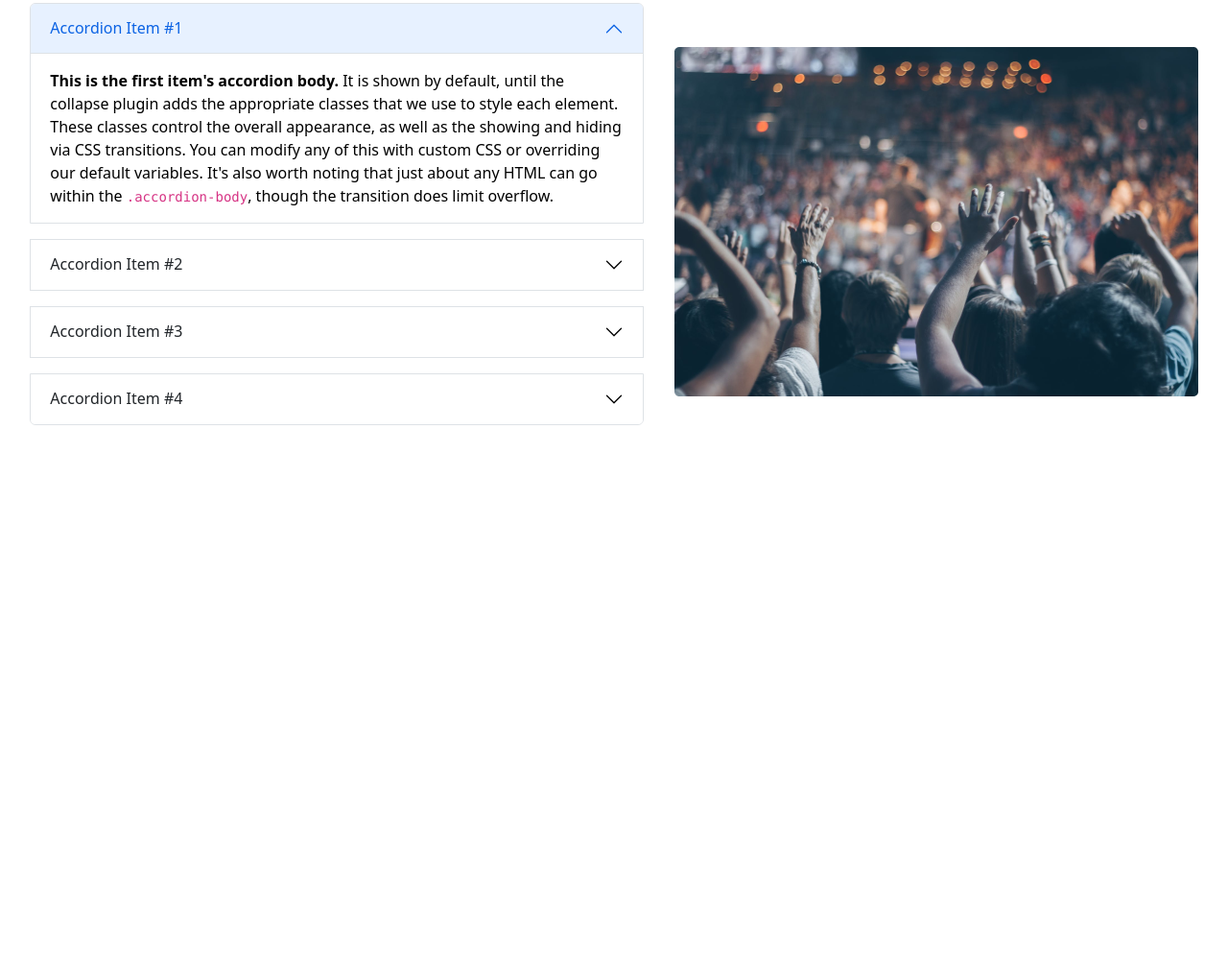
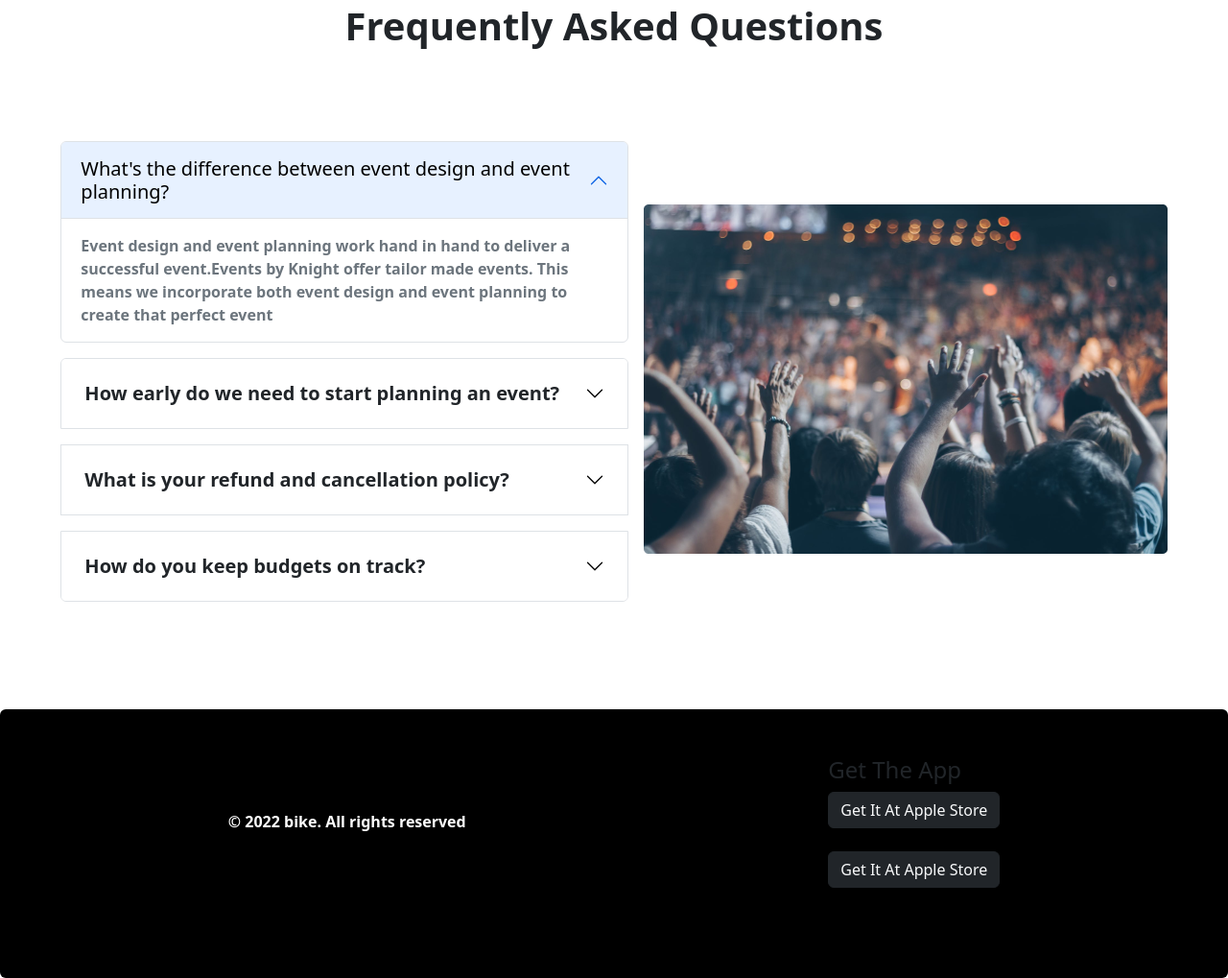
Before and after one commit to faria-r/Convention-Center-BS, a plain HTML site: page index.html in a window 1280 px wide. Shown: the part 2574-3593 px from the top of the page at 96% size. Before the commit the page ends 3081 px from the top, so only its background shows below. Drawn offline with nearby package versions, Linux system fonts and the light colour scheme.

Commit message:
all section done

```diff
--- a/index.html
+++ b/index.html
@@ -287,26 +287,30 @@
             </div>
           </div>
     </section>
-    <section class="my-5 ">
-        <h1 class="fw-bolder text-center display-6 my-5">Frequently Asked Questions</h1>
+    <section class="my-5 p-5 ">
+        <h1 class="fw-bolder text-center display-6 my-5 pb-5">Frequently Asked Questions</h1>
         <div class="accordion-container d-flex justify-content-evenly align-items-center ">
             <div class="accordion w-50" id="accordionExample">
                 <div class="accordion-item mb-3">
                   <h2 class="accordion-header" id="headingOne">
-                    <button class="accordion-button" type="button" data-bs-toggle="collapse" data-bs-target="#collapseOne" aria-expanded="true" aria-controls="collapseOne">
-                      Accordion Item #1
+                    <button class="accordion-button text-black fs-5 fw-normal" type="button" data-bs-toggle="collapse" data-bs-target="#collapseOne" aria-expanded="true" aria-controls="collapseOne">
+                        What's the difference between event design and
+                        event planning?
                     </button>
                   </h2>
                   <div id="collapseOne" class="accordion-collapse collapse show" aria-labelledby="headingOne" data-bs-parent="#accordionExample">
-                    <div class="accordion-body">
-                      <strong>This is the first item's accordion body.</strong> It is shown by default, until the collapse plugin adds the appropriate classes that we use to style each element. These classes control the overall appearance, as well as the showing and hiding via CSS transitions. You can modify any of this with custom CSS or overriding our default variables. It's also worth noting that just about any HTML can go within the <code>.accordion-body</code>, though the transition does limit overflow.
+                    <div class="accordion-body text-secondary">
+                      <strong>Event design and event planning work hand in hand to deliver a
+                        successful event.Events by Knight offer tailor made events. This
+                        means we incorporate both event design and event planning to
+                        create that perfect event
                     </div>
                   </div>
                 </div>
                 <div class="accordion-item mb-3 border">
                   <h2 class="accordion-header" id="headingTwo">
-                    <button class="accordion-button collapsed" type="button" data-bs-toggle="collapse" data-bs-target="#collapseTwo" aria-expanded="false" aria-controls="collapseTwo">
-                      Accordion Item #2
+                    <button class="accordion-button collapsed p-4 fw-bold fs-5" type="button" data-bs-toggle="collapse" data-bs-target="#collapseTwo" aria-expanded="false" aria-controls="collapseTwo">
+                        How early do we need to start planning an event?
                     </button>
                   </h2>
                   <div id="collapseTwo" class="accordion-collapse collapse" aria-labelledby="headingTwo" data-bs-parent="#accordionExample">
@@ -317,8 +321,8 @@
                 </div>
                 <div class="accordion-item mb-3 border">
                   <h2 class="accordion-header" id="headingThree">
-                    <button class="accordion-button collapsed" type="button" data-bs-toggle="collapse" data-bs-target="#collapseThree" aria-expanded="false" aria-controls="collapseThree">
-                      Accordion Item #3
+                    <button class="accordion-button collapsed p-4 fw-bold fs-5" type="button" data-bs-toggle="collapse" data-bs-target="#collapseThree" aria-expanded="false" aria-controls="collapseThree">
+                        What is your refund and cancellation policy?
                     </button>
                   </h2>
                   <div id="collapseThree" class="accordion-collapse collapse" aria-labelledby="headingThree" data-bs-parent="#accordionExample">
@@ -329,8 +333,8 @@
                 </div>
                 <div class="accordion-item mb-3 border">
                     <h2 class="accordion-header" id="headingFour">
-                      <button class="accordion-button collapsed" type="button" data-bs-toggle="collapse" data-bs-target="#collapseFour" aria-expanded="false" aria-controls="collapseFour">
-                        Accordion Item #4
+                      <button class="accordion-button collapsed p-4 fw-bold fs-5" type="button" data-bs-toggle="collapse" data-bs-target="#collapseFour" aria-expanded="false" aria-controls="collapseFour">
+                        How do you keep budgets on track?
                       </button>
                     </h2>
                     <div id="collapseFour" class="accordion-collapse collapse" aria-labelledby="headingFour" data-bs-parent="#accordionExample">
@@ -348,4 +352,15 @@
    </main>
     <script src="https://cdn.jsdelivr.net/npm/bootstrap@5.2.0/dist/js/bootstrap.bundle.min.js" integrity="sha384-A3rJD856KowSb7dwlZdYEkO39Gagi7vIsF0jrRAoQmDKKtQBHUuLZ9AsSv4jD4Xa" crossorigin="anonymous"></script>
   </body>
+<footer class="bg-black card" style="height: 280px;">
+    <div class="p-5 d-flex justify-content-around align-items-center">
+        <div class="text-white">© 2022 bike. All rights reserved</div>
+        <div>
+        <div class="d-flex flex-column">
+          <h4 xlass="mb-4">Get The App</h4>
+          <button class="btn btn-dark rounded text-light mb-4">Get It At Apple Store</button>
+          <button class="btn btn-dark rounded text-light">Get It At Apple Store</button>
+        </div>
+    </div>
+  </footer>
 </html>
```
